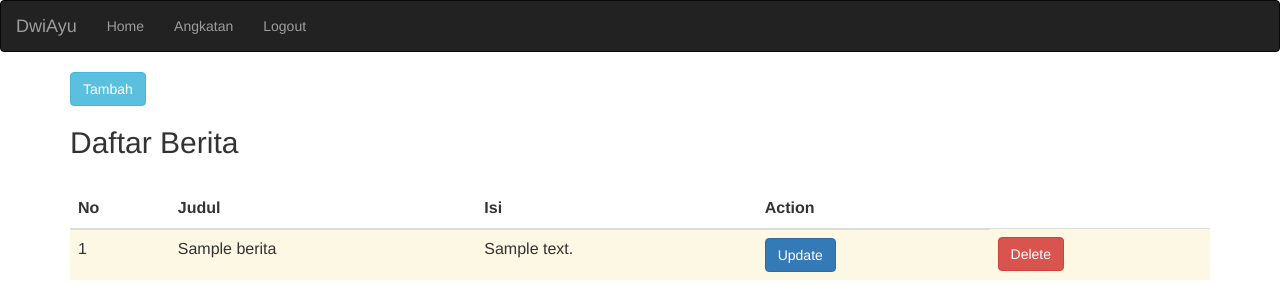
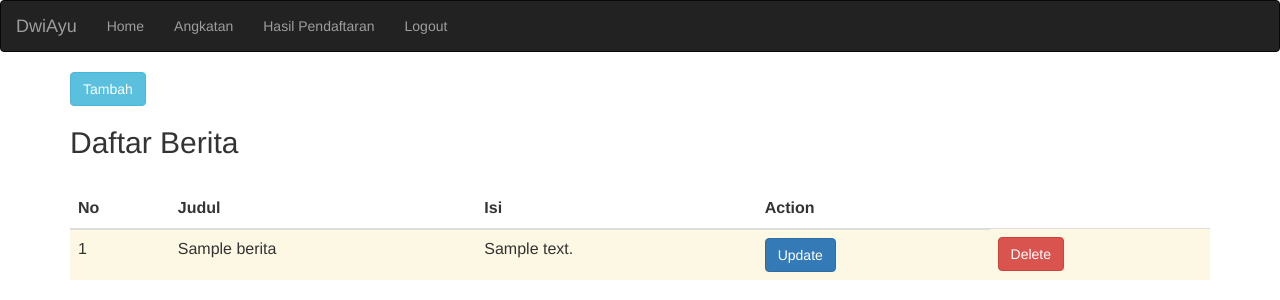
Before and after one commit to dwiayu/project-uas, a CodeIgniter app: the page made by application/views/berita.php in a window 1280 px wide. Shown: the top 300 px of the page. Run offline with CodeIgniter, Linux system fonts and the light colour scheme; tables that the repository leaves empty hold one stand-in row (values such as "Sample post"); the template is opened without the code that fills it: most values are stand-ins (such as "Sample title", 1, 10 or a date in 2020); some libraries are stand-ins or nearby versions.

Commit message:
Tambahan url yang menuju ke tampil hasill pendaftaran

```diff
--- a/application/views/berita.php
+++ b/application/views/berita.php
@@ -16,11 +16,12 @@
     <ul class="nav navbar-nav">
     <li><a href="<?php echo base_url('index.php/portal') ?>">Home</a></li>
     <li><a href="<?php echo base_url('index.php/admin/tampilAngkatan') ?>">Angkatan</a></li>
+    <li><a href="<?php echo base_url('index.php/admin/tampilDaftarr') ?>">Hasil Pendaftaran</a></li>
     <li><a href="<?php echo base_url('index.php/login/logout') ?>">Logout</a>
     </ul>
 </nav>
 <div class="container">
- <a href="<?php echo base_url('index.php/Admin/createBerita')?>"  class="btn btn-info">Tambah</a>
+ <a href="<?php echo base_url('index.php/admin/createBerita')?>"  class="btn btn-info">Tambah</a>
 
 </div>
 <div class="container">
```
